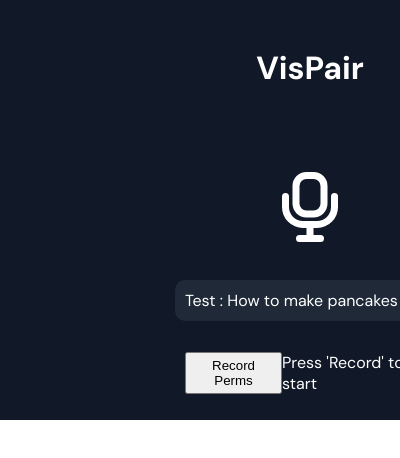
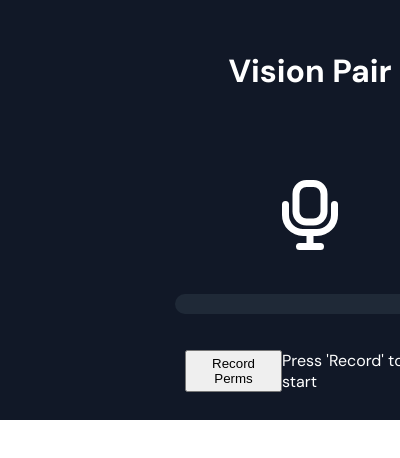
Before and after one commit to urffsamhunt/dummy, a browser extension: page popup/index_popup.html in a window 400 px wide. Shown: the top 458 px of the page. Drawn offline with Linux system fonts and the light colour scheme.

Commit message:
Added Display

```diff
--- a/contentScript.js
+++ b/contentScript.js
@@ -62,6 +62,7 @@
 //Procedure S
 function executeCommand(command) {
     console.log("Executing command:", command);
+    document.getElementById("STT").innerText = JSON.stringify(value);
     const { key, value } = command;
     switch (key) {
         case 'click': handleClick(value); break;
--- a/popup/index_popup.html
+++ b/popup/index_popup.html
@@ -10,11 +10,11 @@
 
   <body>
     <div id="popup-content">
-      <h1>VisPair</h1>
+      <h1>Vision Pair</h1>
       <svg class="w-6 h-6 text-gray-800 dark:text-white" aria-hidden="true" xmlns="http://www.w3.org/2000/svg" width="24" height="24" fill="none" viewBox="0 0 24 24">
         <path stroke="currentColor" stroke-linecap="round" stroke-linejoin="round" stroke-width="2" d="M19 9v3a5.006 5.006 0 0 1-5 5h-4a5.006 5.006 0 0 1-5-5V9m7 9v3m-3 0h6M11 3h2a3 3 0 0 1 3 3v5a3 3 0 0 1-3 3h-2a3 3 0 0 1-3-3V6a3 3 0 0 1 3-3Z"/>
       </svg>
-      <div id="speechtext"><span id="STT">Test : How to make pancakes</span></div>
+      <div id="speechtext"><span id="STT"></span></div>
       <div id="btn_div">
         <button id="micButton">Record Perms</button>
         <div id="recordingStatus">Press 'Record' to start</div>
```
